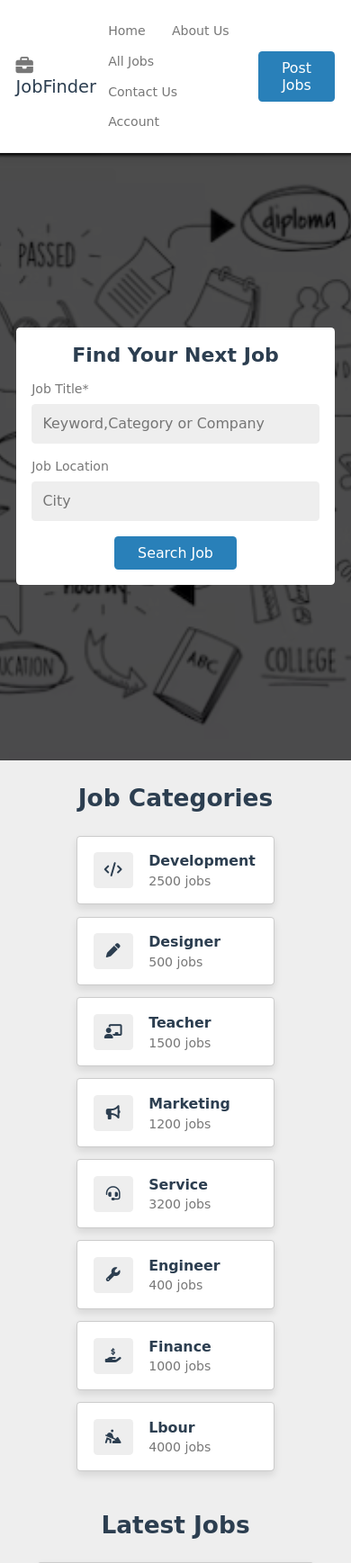
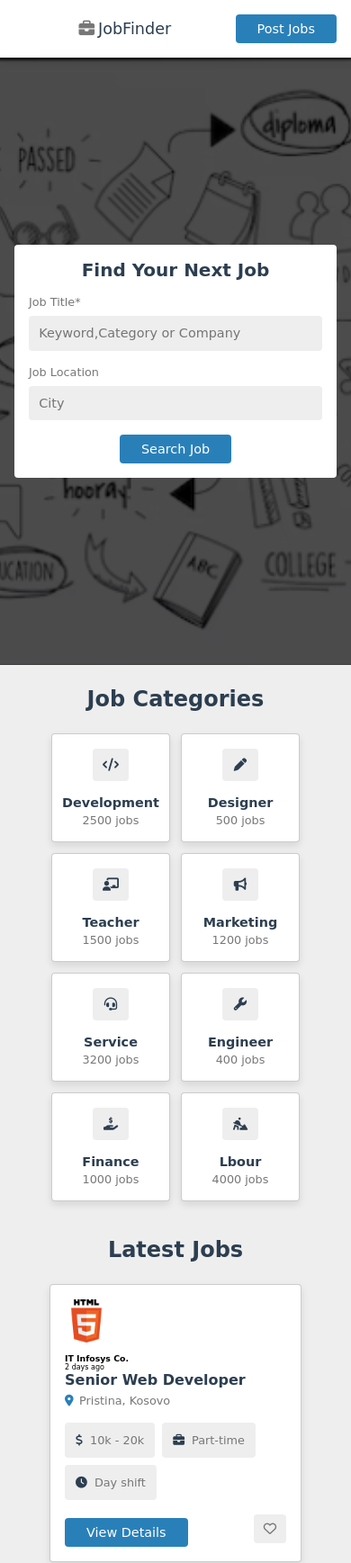
Before and after one commit to Kanit5/Job-Finder, a PHP site: page /home.html in a window 390 px wide. Shown: the top 1737 px of the page at 90% size. Run offline with PHP 8.4, Linux system fonts and the light colour scheme; some libraries are stand-ins or nearby versions.

Commit message:
joni update

```diff
--- a/style.css
+++ b/style.css
@@ -755,3 +755,54 @@ object-fit: cover;
     }
 
   }
+
+  @media (max-width:768px){
+
+    #menu-btn{
+        display: inline-block;
+    }
+
+    .header .flex .navbar{
+        position: absolute;
+        top: 99%; left: 0; right: 0;
+        border-top: var(--border);
+        background-color: var(--white);
+        padding: 1rem .5rem;
+        clip-path: polygon(0 0, 100% 0,0 0);
+        transition: .2s linear;
+    }
+
+    .header .flex .navbar.active{
+        clip-path: polygon(0 0, 100% 0, 100% 100%, 0 100%);
+    }
+
+    .header .flex .navbar a{
+        display: block;
+        padding: 1.5rem 2rem;
+    }
+    .category .box-container{
+        grid-template-columns: repeat(auto-fit, 16.5rem);
+    }
+    .category .box-container .box{
+        flex-flow: column;
+        text-align: center;
+    }
+    .section-title{
+        font-size: 4rem;
+        padding: 4rem 2rem;
+    }
+
+}
+
+
+
+@media (max-width: 450px){
+
+    html{
+        font-size: 50%;
+    }
+    .section-title{
+        font-size: 3rem;
+    }
+
+}
```
